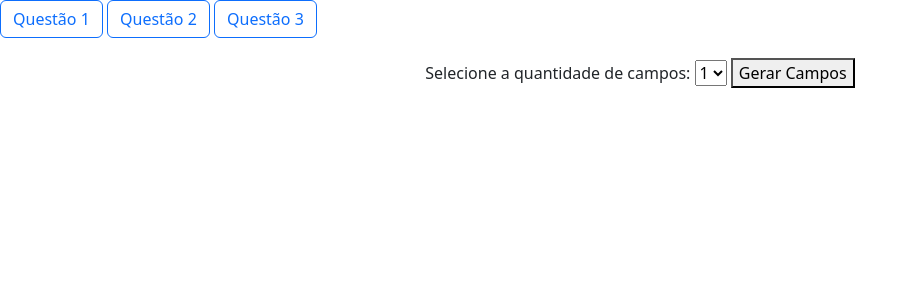
After one commit to Luaanny/documentobjectmodel.py, a Flask app: page /formulario in a window 1280 px wide. The commit adds this page. Shown: the top 300 px of the page, without its empty margins (0-918 px from the left). Run offline with Flask 3, Linux system fonts and the light colour scheme.

Commit message:
atividadeconcluida

```diff
--- a/app.py
+++ b/app.py
@@ -13,5 +13,13 @@ def index():
     ]
     return render_template('index.html', livros=livros)
 
+@app.route('/formulario')
+def formulario():
+    return render_template('formulario.html')
+
+@app.route('/imagens')
+def imagens():
+    return render_template('imagens.html')
+
 if __name__ == "__main__":
     app.run(debug=True)
--- /dev/null
+++ b/static/css/formulario.css
@@ -0,0 +1,20 @@
+.form-container {
+    margin: 20px auto;
+    width: 50%;
+    text-align: center;
+}
+
+#campoContainer {
+    margin-top: 20px;
+    display: flex;
+    flex-direction: column;
+    align-items: center;
+}
+
+#campoContainer input {
+    margin: 5px 0;
+    padding: 10px;
+    width: 80%;
+    border: 1px solid #ccc;
+    border-radius: 4px;
+}
--- /dev/null
+++ b/static/css/imagens.css
@@ -0,0 +1,4 @@
+img {
+    width: 50px;
+    height: 50px;
+}
--- /dev/null
+++ b/templates/base.html
@@ -0,0 +1,28 @@
+<!DOCTYPE html>
+<html lang="en">
+<head>
+    <meta charset="UTF-8">
+    <meta name="viewport" content="width=device-width, initial-scale=1.0">
+
+     <!-- css -->
+     <link rel="stylesheet" href="../static/css/style.css" />
+     <link rel="stylesheet" href="../static/css/{% block css %}{% endblock %}.css" />
+
+     <link rel="stylesheet" href="https://cdn.jsdelivr.net/npm/bootstrap-icons@1.11.3/font/bootstrap-icons.min.css">
+
+    <link href="https://cdn.jsdelivr.net/npm/bootstrap@5.3.3/dist/css/bootstrap.min.css" rel="stylesheet" integrity="sha384-QWTKZyjpPEjISv5WaRU9OFeRpok6YctnYmDr5pNlyT2bRjXh0JMhjY6hW+ALEwIH" crossorigin="anonymous">
+    <title>{%block titulo%} {%endblock%}</title>
+
+</head>
+<body>
+    <a href="{{url_for('index')}}" class="btn btn-outline-primary">Questão 1</a>
+    <a href="{{url_for('formulario')}}" class="btn btn-outline-primary">Questão 2</a>
+    <a href="{{url_for('imagens')}}" class="btn btn-outline-primary">Questão 3</a>
+
+    <div>
+        {% block conteudo %}
+        {% endblock %}
+    </div>
+    <script src="https://cdn.jsdelivr.net/npm/bootstrap@5.3.3/dist/js/bootstrap.bundle.min.js" integrity="sha384-YvpcrYf0tY3lHB60NNkmXc5s9fDVZLESaAA55NDzOxhy9GkcIdslK1eN7N6jIeHz" crossorigin="anonymous"></script>
+</body>
+</html>
--- /dev/null
+++ b/templates/formulario.html
@@ -0,0 +1,36 @@
+{% extends 'base.html' %} {% block titulo%} Formulario {%endblock%}
+{% block css %}formulario{% endblock %}
+
+{% block conteudo %}
+
+<div class="form-container">
+    <label for="numberSelect">Selecione a quantidade de campos:</label>
+    <select id="numberSelect">
+        <option value="1">1</option>
+        <option value="2">2</option>
+        <option value="3">3</option>
+        <option value="4">4</option>
+        <option value="5">5</option>
+    </select>
+    <button onclick="criarCampos()">Gerar Campos</button>
+</div>
+
+<div id="campoContainer"></div>
+
+<script>
+    function criarCampos() {
+        const campoContainer = document.getElementById('campoContainer');
+        campoContainer.innerHTML = '';  // Limpa os campos anteriores
+
+        const quantidade = document.getElementById('numberSelect').value;
+
+        for (let i = 0; i < quantidade; i++) {
+            const input = document.createElement('input');
+            input.type = 'text';
+            input.placeholder = `Campo ${i + 1}`;
+            campoContainer.appendChild(input);
+        }
+    }
+</script>
+
+{% endblock %}
```
Also changed, not shown: templates/imagens.html (added, +38 -0 lines), templates/index.html (+8 -8 lines), static/imgs/bookstan (1).png (renamed from static/css/imgs/bookstan (1).png), static/imgs/bruxa.jpg (added), static/imgs/coraline.jpg (added), static/imgs/jack.jpg (added), static/imgs/monster-house-20061.jpg (added), static/imgs/nv.jpg (added).
